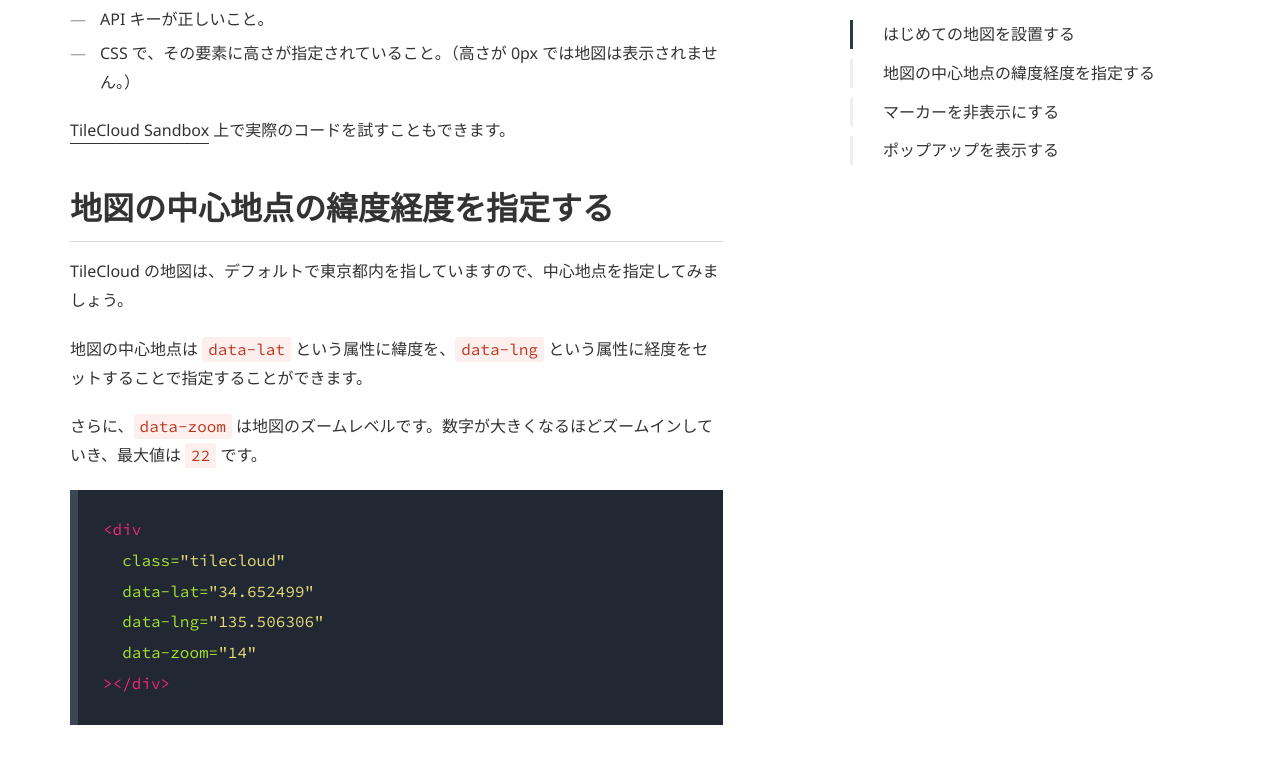
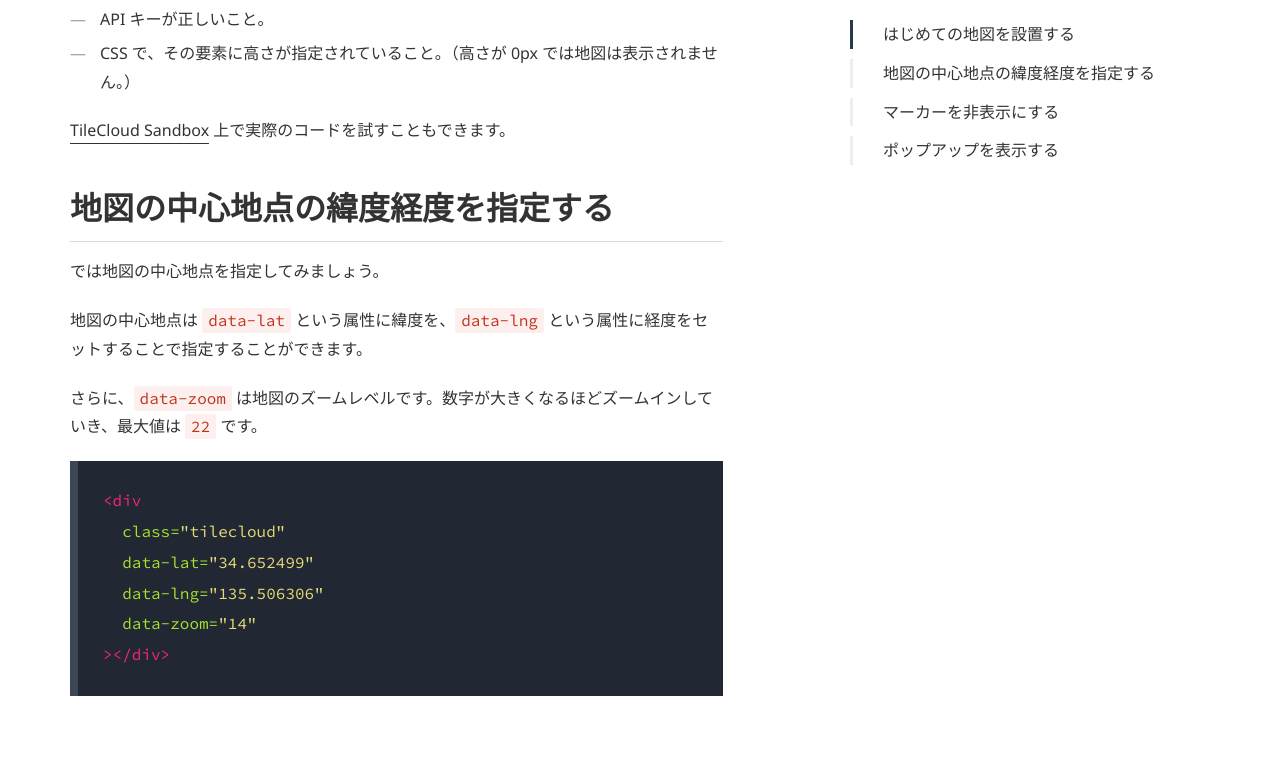
Before and after one commit to tilecloud/docs.tilecloud.io, a Jekyll site: the page built from tutorial/004.md, in a window 1280 px wide and 900 px high, scrolled down 1418 px. Shown: the top 764 px of the window. Built offline with Jekyll 4.4.1, drawn with Linux system fonts in a browser that asks for light colours; some web fonts are replaced; a script that is not in the unit is left out.

Commit message:
some fix

```diff
--- a/tutorial/004.md
+++ b/tutorial/004.md
@@ -58,7 +58,7 @@
 
 ## 地図の中心地点の緯度経度を指定する
 
-TileCloud の地図は、デフォルトで東京都内を指していますので、中心地点を指定してみましょう。
+では地図の中心地点を指定してみましょう。
 
 地図の中心地点は `data-lat` という属性に緯度を、`data-lng` という属性に経度をセットすることで指定することができます。
 
```
